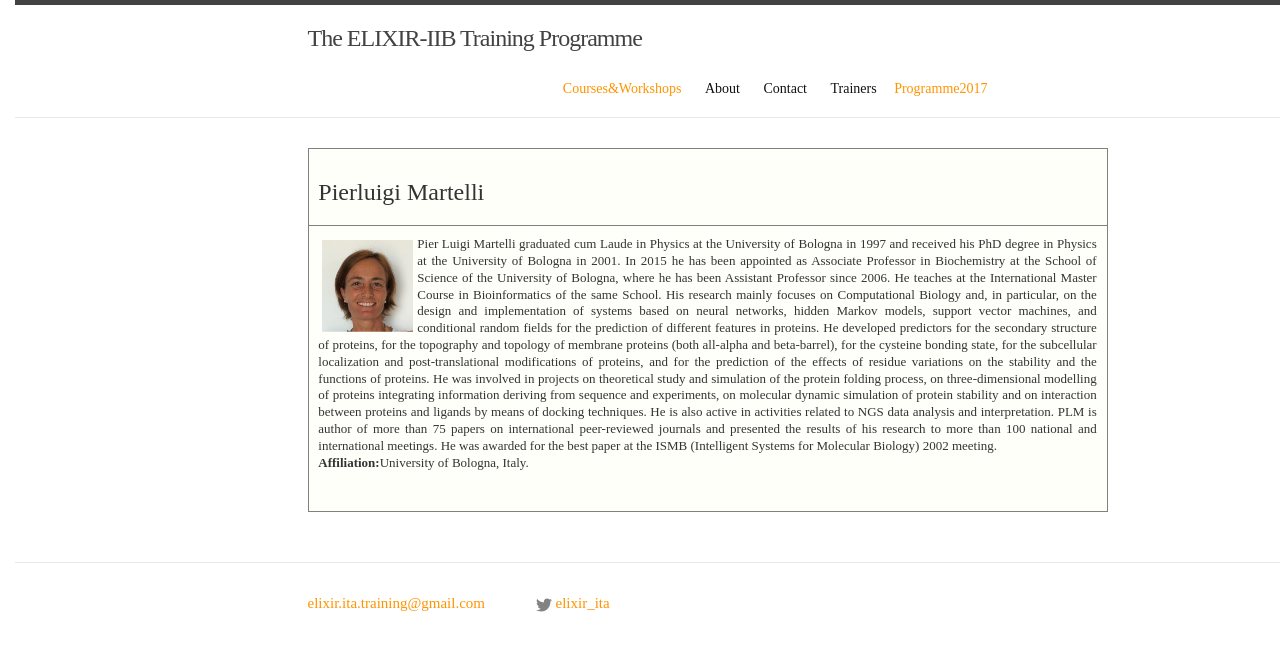
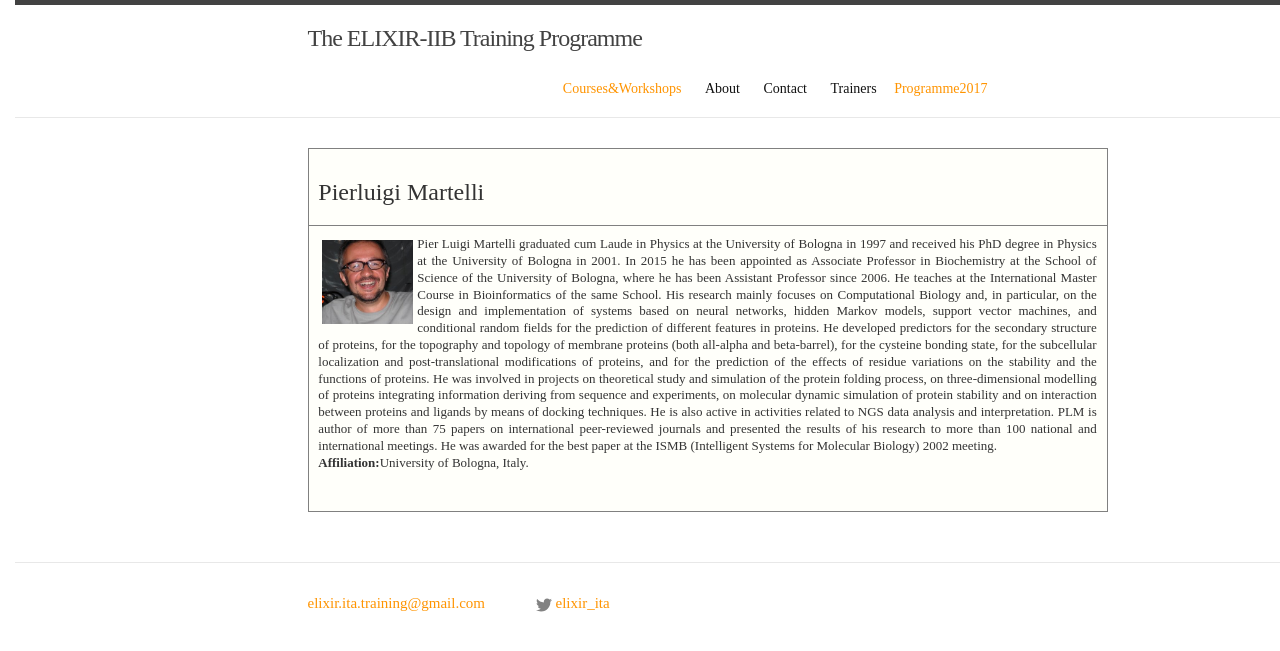
Before and after one commit to ELIXIR-IIB-training/website, a Jekyll site: the page built from instructors/pierluigi_martelli.html, in a window 1280 px wide. Shown: the top 651 px of the page. Built offline with Jekyll 4.4.1, drawn with Linux system fonts in a browser that asks for light colours; nearby versions of some CDN libraries; some web fonts are replaced.

Commit message:
Martelli Bio

```diff
--- a/instructors/pierluigi_martelli.html
+++ b/instructors/pierluigi_martelli.html
@@ -35,7 +35,7 @@ layout: default
 	 <td>
         <div class="course">
 
-<img border="0" style="margin:4px" src="../img/allegra_via_2016.png" width="91" align="left">
+<img border="0" style="margin:4px" src="../img/pierluigi_martelli_2015.jpg" width="91" align="left">
 
 <font size="2">
 	<p align="justify">
```
